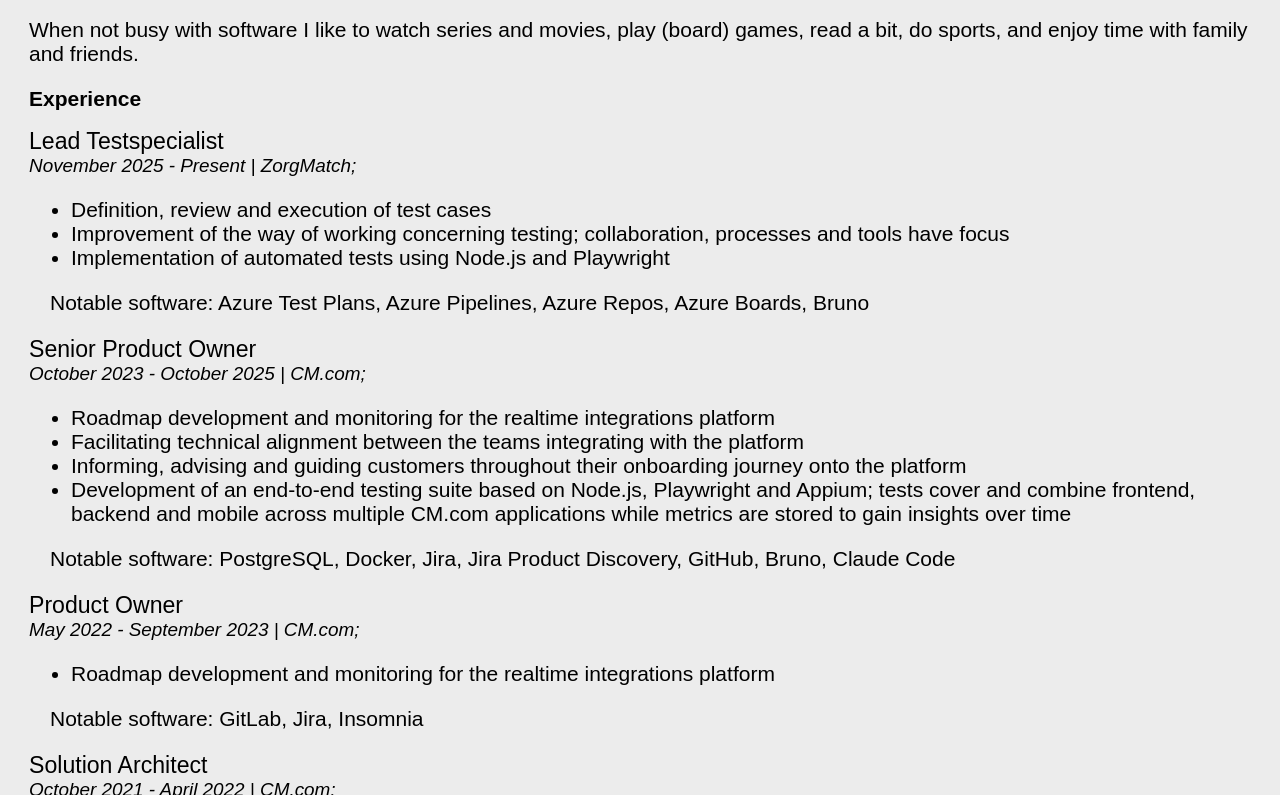
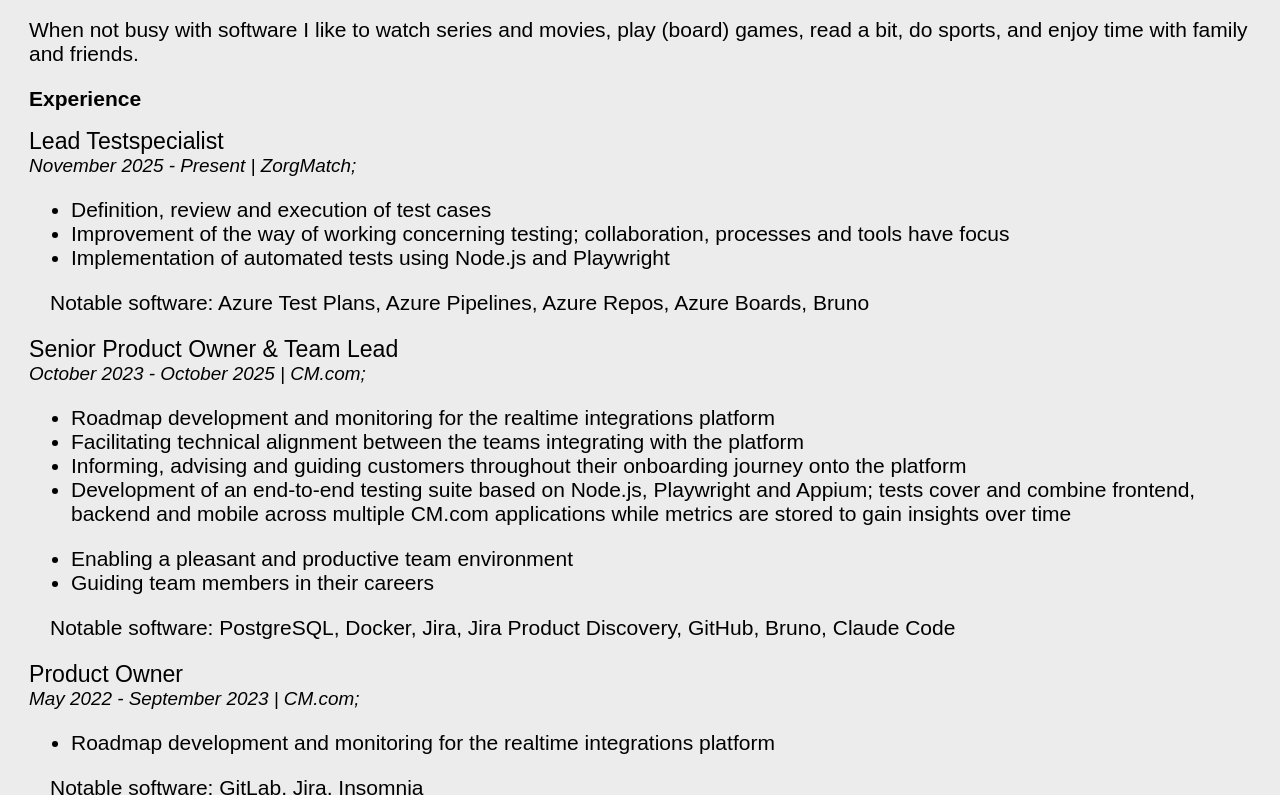
Before and after one commit to Devilly/Devilly.github.io, a plain HTML site: page index.html in a window 1280 px wide. Shown: the part 480-1275 px from the top of the page. Drawn offline with Linux system fonts and the light colour scheme.

Commit message:
Add CM.com lead path

```diff
--- a/index.html
+++ b/index.html
@@ -155,15 +155,20 @@
 </div>
 
 <div class="occupation">
-  <div class="title">Senior Product Owner</div>
+  <div class="title">Senior Product Owner & Team Lead</div>
   <div class="details">October 2023 - October 2025 | CM.com</div>
 
   <div class="description">
     <ul>
-      <li>Roadmap development and monitoring for the realtime integrations platform
+      <li>Roadmap development and monitoring for the realtime integrations platform</li>
       <li>Facilitating technical alignment between the teams integrating with the platform</li>
       <li>Informing, advising and guiding customers throughout their onboarding journey onto the platform</li>
       <li>Development of an end-to-end testing suite based on Node.js, Playwright and Appium; tests cover and combine frontend, backend and mobile across multiple CM.com applications while metrics are stored to gain insights over time</li>
+    </ul>
+
+    <ul>
+      <li>Enabling a pleasant and productive team environment</li>
+      <li>Guiding team members in their careers</li>
     </ul>
 
     <p class="software">
```
